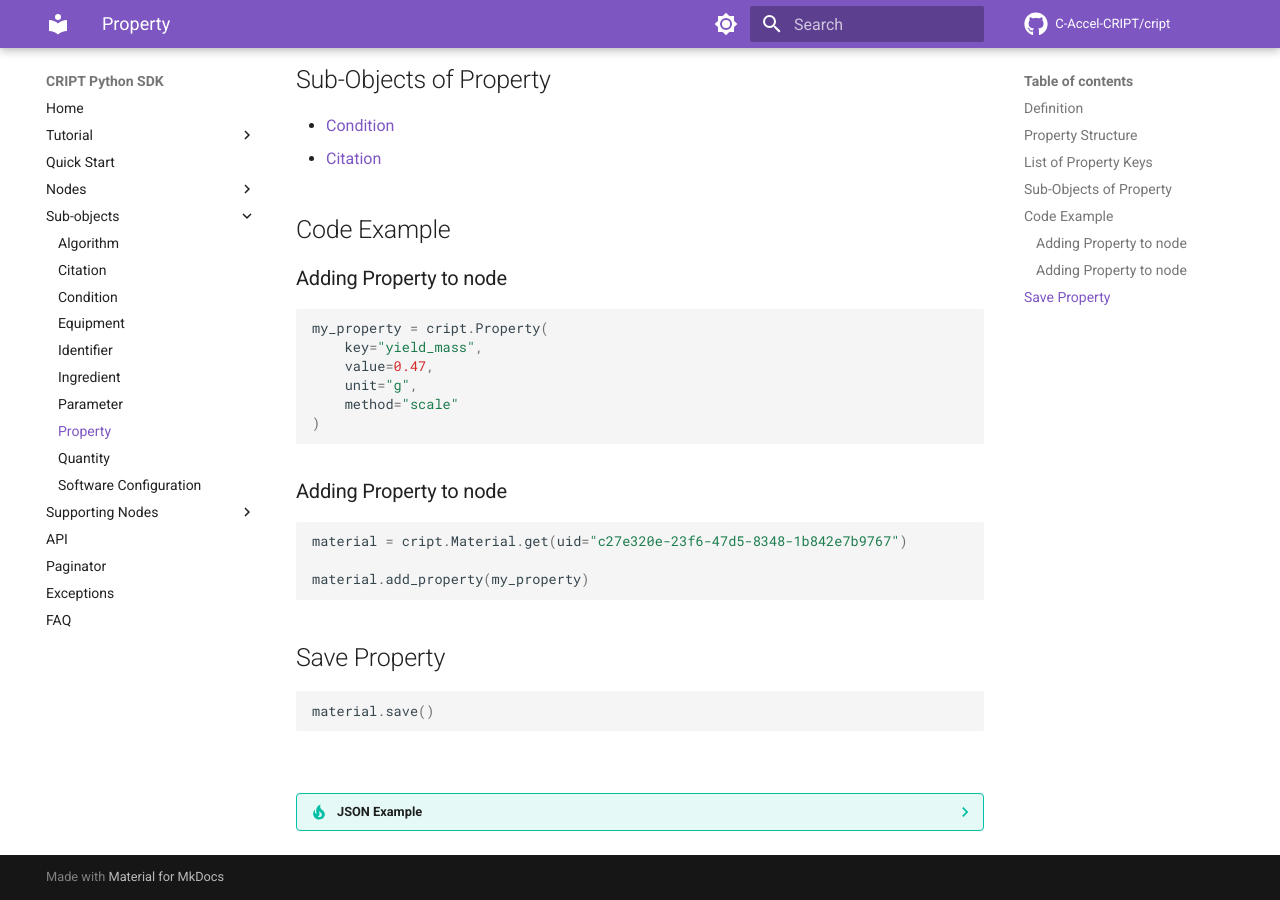
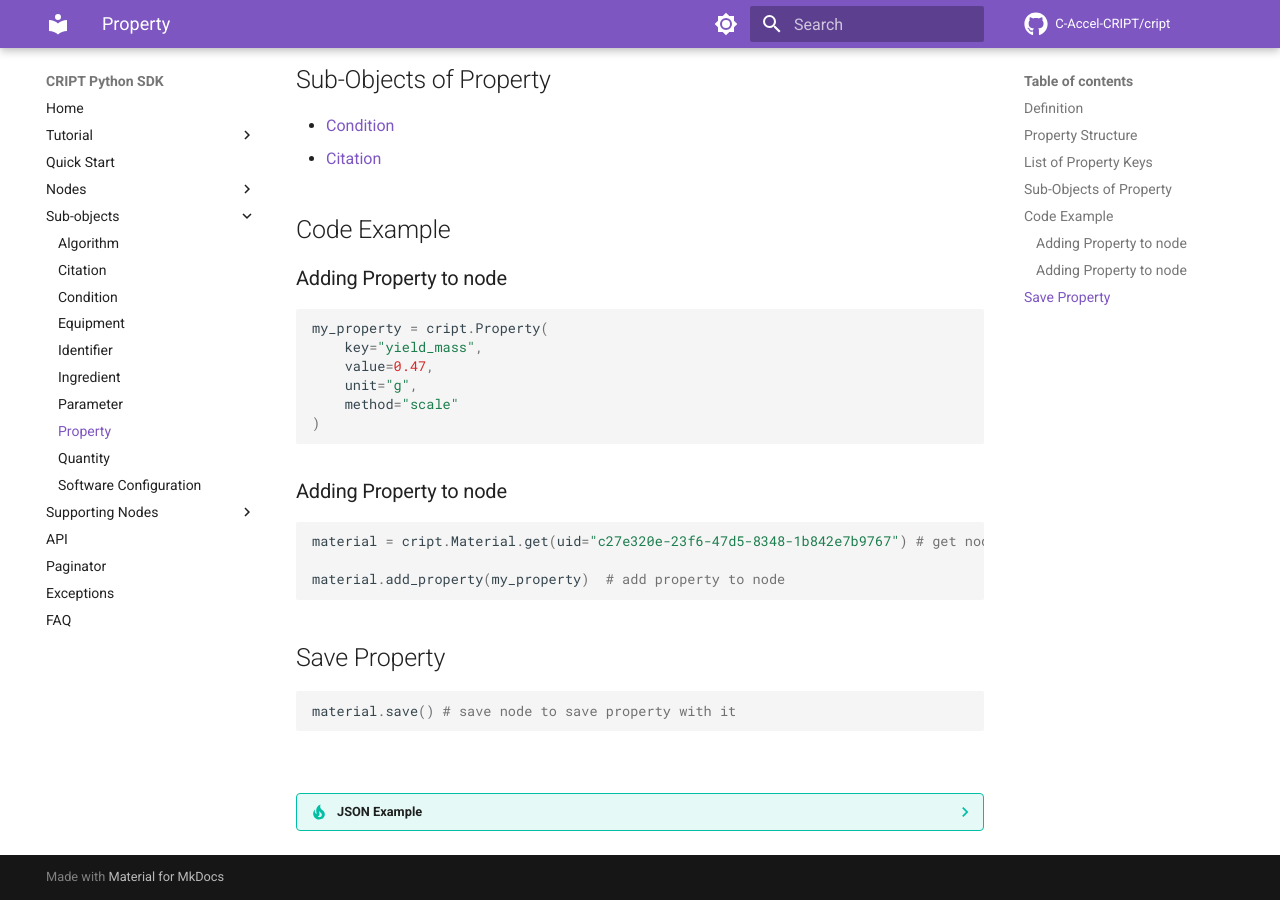
Before and after one commit to C-Accel-CRIPT/sdk-archive, an MkDocs documentation site: the page built from docs/subobjects/property.md, in a window 1280 px wide and 900 px high, scrolled down 727 px. Built offline with MkDocs 1.6.1 and Material for MkDocs 9.7.7, drawn with Linux system fonts in a browser that asks for light colours; comment, search, counter and statistics services are not loaded.

Commit message:
updated property

````diff
--- a/docs/subobjects/property.md
+++ b/docs/subobjects/property.md
@@ -47,14 +47,14 @@ my_property = cript.Property(
 
 ### Adding Property to node
 ```python
-material = cript.Material.get(uid="c27e320e-23f6-47d5-8348-1b842e7b9767")
+material = cript.Material.get(uid="c27e320e-23f6-47d5-8348-1b842e7b9767") # get node
 
-material.add_property(my_property)
+material.add_property(my_property)  # add property to node
 ```
 
 ## Save Property
 ```python
-material.save()
+material.save() # save node to save property with it
 ```
 
 
````
